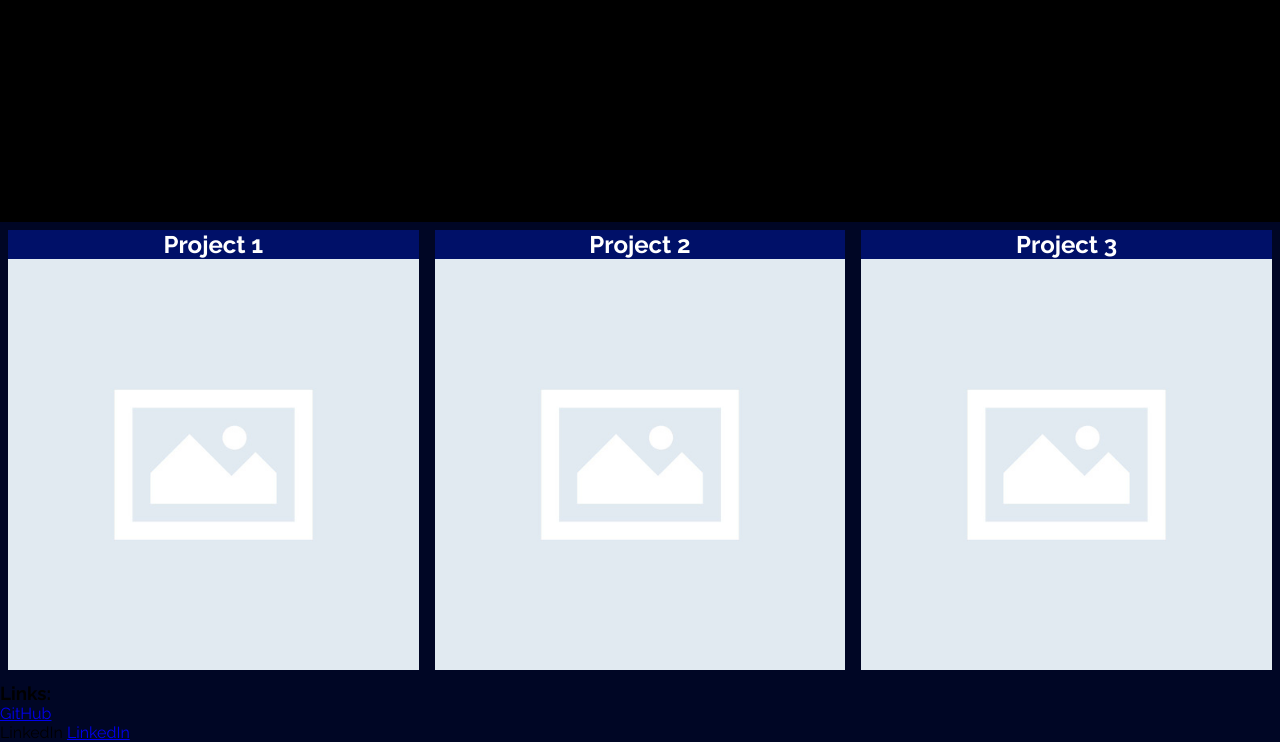
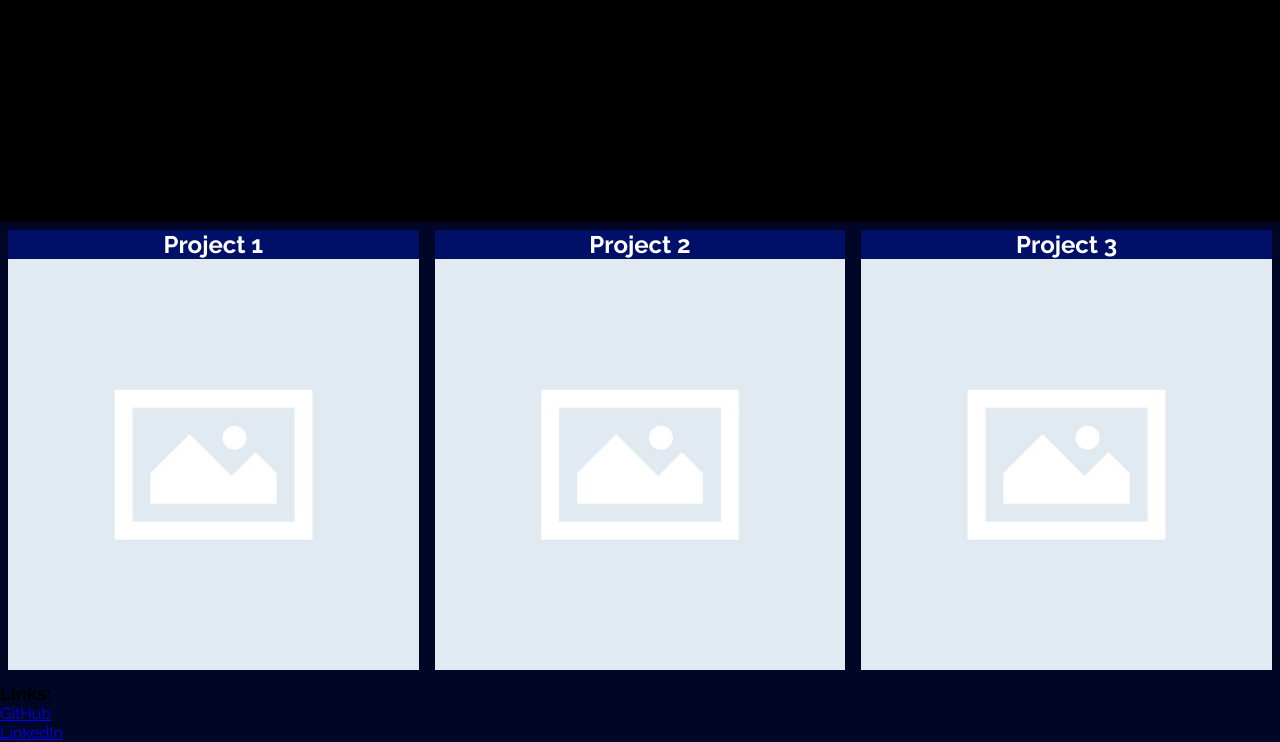
Before and after one commit to EJaySant/PortfolioWebsite, a plain HTML site: page index.html in a window 1280 px wide. Shown: the part 478-1220 px from the top of the page. Drawn offline with Linux system fonts and the light colour scheme.

Commit message:
Forgot to save; redundant linkedin text in the links section removed.

```diff
--- a/index.html
+++ b/index.html
@@ -53,7 +53,7 @@
                 <h3>Links:</h3>
                 <ul>
                     <li><a href="https://github.com/EJaySant" target="_blank">GitHub</a></li>
-                    <li>LinkedIn <a href="www.linkedin.com/in/ervin-santiago-b1410431b" target="_blank">LinkedIn</a></li>
+                    <li><a href="www.linkedin.com/in/ervin-santiago-b1410431b" target="_blank">LinkedIn</a></li>
                 </ul>
             </section>
         </footer>
```
